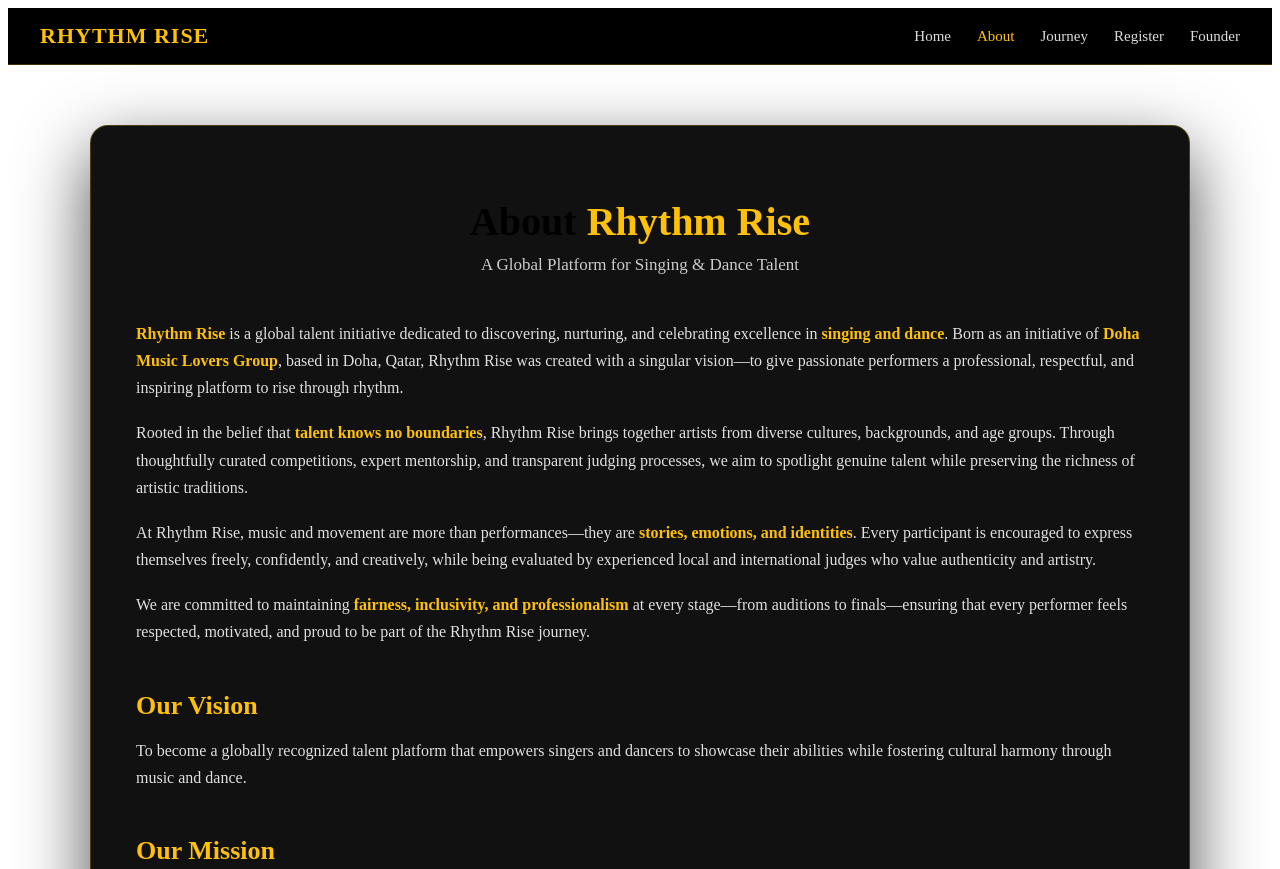
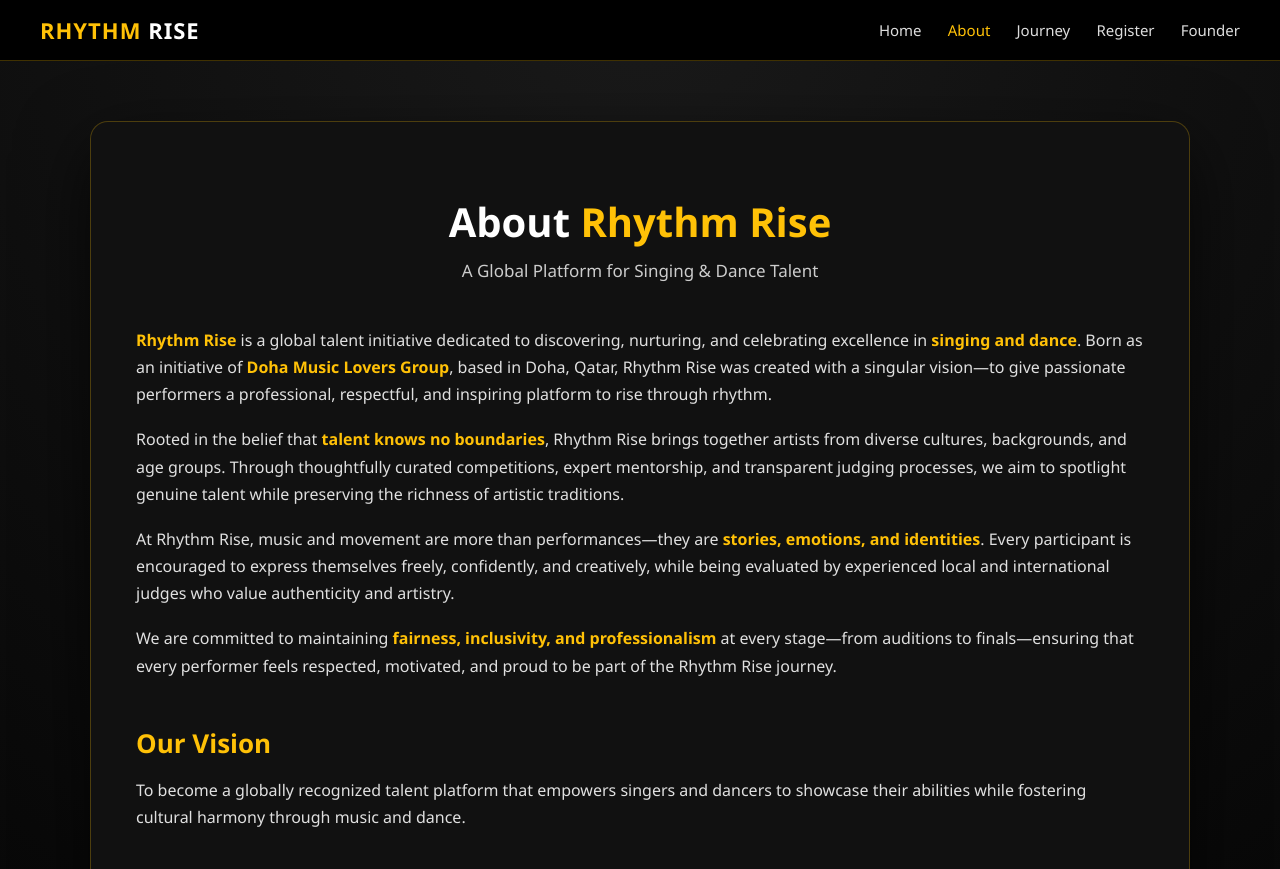
Before and after one commit to rhythmriseindia-gif/rhythmrise, a plain HTML site: page about.html in a window 1280 px wide. Shown: the top 869 px of the page. Drawn offline with Linux system fonts and the light colour scheme.

Commit message:
Update about.html

```diff
--- a/about.html
+++ b/about.html
@@ -6,7 +6,6 @@
   <meta name="viewport" content="width=device-width, initial-scale=1.0">
 
   <style>
-<script src="js/include.js"></script>
     body {
       margin: 0;
       font-family: 'Segoe UI', Arial, sans-serif;
@@ -38,6 +37,10 @@
       color: #ffc107;
       text-decoration: none;
       letter-spacing: 1px;
+    }
+
+    .logo span {
+      color: #fff;
     }
 
     nav a {
@@ -160,12 +163,11 @@
 </head>
 
 <body>
-<div id="header"></div>
 
 <!-- ================= HEADER ================= -->
 <header>
   <div class="nav-container">
-    <a href="index.html" class="logo">RHYTHM RISE</a>
+    <a href="index.html" class="logo">RHYTHM <span>RISE</span></a>
     <nav>
       <a href="index.html">Home</a>
       <a href="about.html" class="active">About</a>
```
